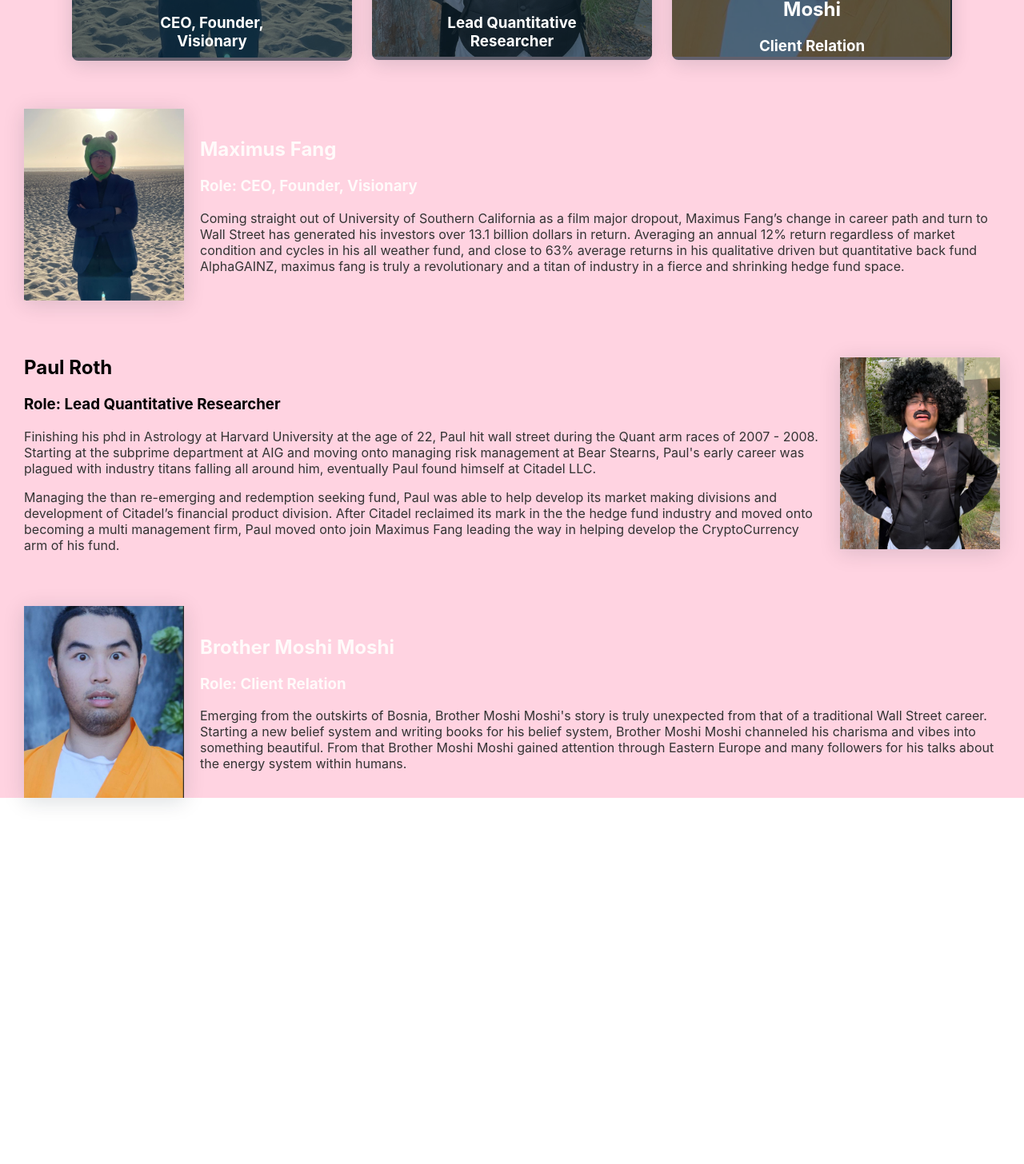
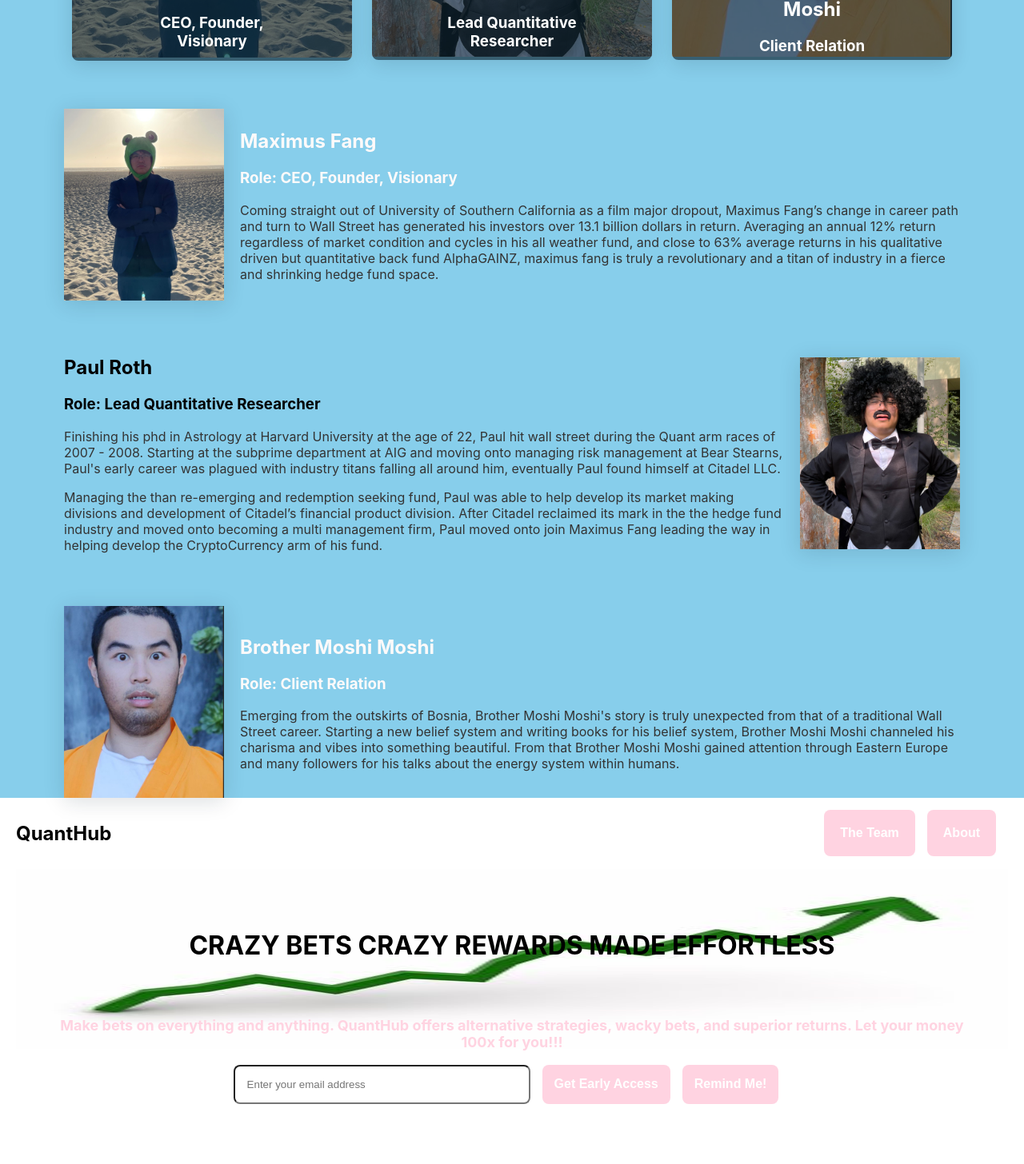
Before and after one commit to ZhenwenCodeFORLULZ/QuantHub, a React (Create React App) app: page / in a window 1280 px wide. Shown: the part 520-1976 px from the top of the page at 80% size. Before the commit the page ends 1548 px from the top, so only its background shows below. Built offline with nearby package versions, Linux system fonts and the light colour scheme.

Commit message:
CHANGE THE COLOR TO BLUE

```diff
--- a/src/App.js
+++ b/src/App.js
@@ -1,9 +1,9 @@
 import React, { Component } from 'react';
 import "./Styles/App.css";
-// import TopHalfrender from './Cards/topHalf.js';
-// import DateStrategy from './Cards/datesCard.js';
-// import StudentLoansStrategy from './Cards/studentLoans.js';
-// import Esports_Strategy from './Cards/esports.js';
+import TopHalfrender from './Cards/topHalf.js';
+import DateStrategy from './Cards/datesCard.js';
+import StudentLoansStrategy from './Cards/studentLoans.js';
+import Esports_Strategy from './Cards/esports.js';
 import TheTeamRender from './Pages/theTeam.js';
 
 class App extends Component {
@@ -13,7 +13,7 @@
       <div>
         <TheTeamRender />
 
-        {/* <div className="topHalf" >
+        <div className="topHalf" >
           <TopHalfrender />
         </div>
 
@@ -57,7 +57,7 @@
           <div className="esports">
             <Esports_Strategy />
           </div>
-        </div> */}
+        </div>
       </div>
 
 
--- a/src/Styles/theTeam.css
+++ b/src/Styles/theTeam.css
@@ -7,7 +7,8 @@
 }
 
 .the-team-container{
-    background-color: #ffd3e1;
+    background-color: #87ceeb;
+
 }
 
 .the-team-title{
@@ -60,7 +61,8 @@
 }
 
 .the-team-biography{
-    margin: 30px;
+    margin-left: 80px;
+    margin-right:80px;
     margin-top: 60px;
 }
 
```
